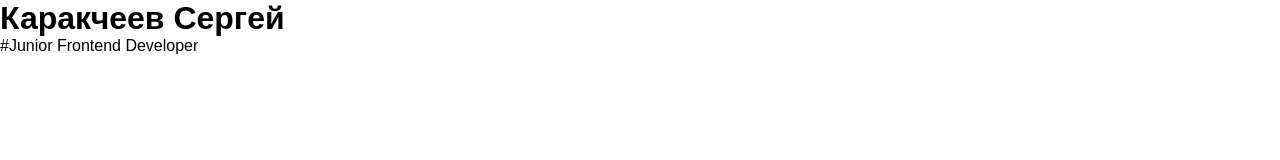
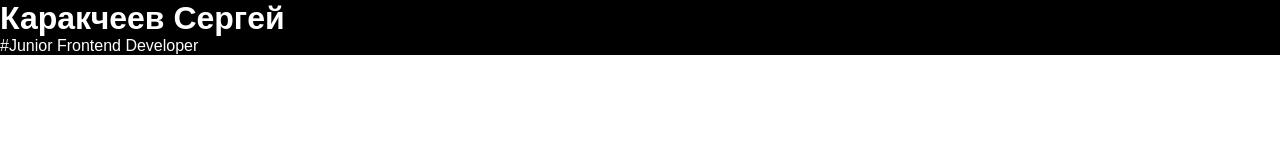
Before and after one commit to SergBrain/portfolio-2.0, a plain HTML site: page index.html in a window 1280 px wide. Drawn offline with Linux system fonts and the light colour scheme.

Commit message:
Добавлен цветовая гамма для блока header

```diff
--- a/style/main.css
+++ b/style/main.css
@@ -6,3 +6,10 @@
 	border: none; /* обнуление границ у элементов */
     font-family: sans-serif; /* установлен шрифт всего сайта */
 }
+
+/* --------------- шапка сайта ---------*/
+
+.header_color {
+    background-color: #000;
+    color: #fff;
+}
```
